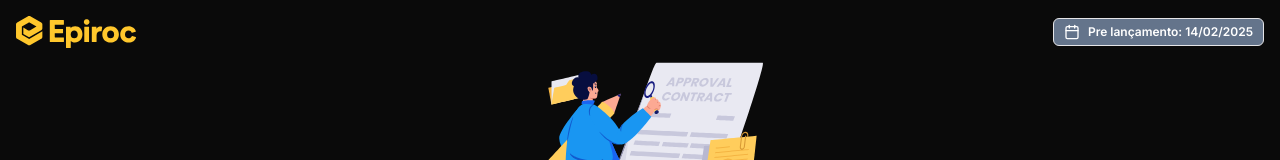
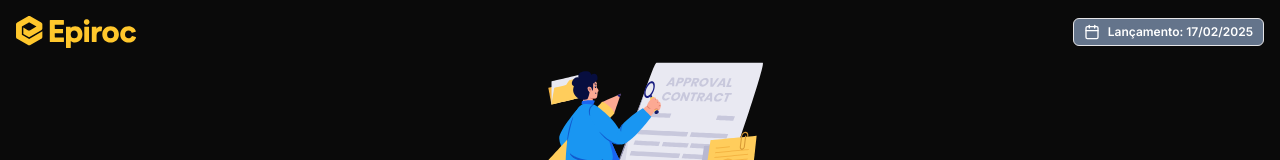
Before and after one commit to uuakee/pp-app, a Next.js app: page /realease in a window 1280 px wide. Shown: the top 160 px of the page. Built offline with nearby package versions, Linux system fonts and the light colour scheme.

Commit message:
update to deposit

```diff
--- a/src/pages/deposit/index.tsx
+++ b/src/pages/deposit/index.tsx
@@ -152,7 +152,7 @@ function Deposit() {
 
                 <Button
                     className="w-full mt-8 bg-brand h-12"
-                    onClick={handleSubmitPreSave}
+                    onClick={handleSubmit}
                 >
                     Efetuar recarga
                 </Button>
--- a/src/pages/realease/index.tsx
+++ b/src/pages/realease/index.tsx
@@ -24,7 +24,7 @@ export default function Release() {
             <div className="flex gap-4 items-center">
                 <Badge variant="outline" className="bg-slate-500 text-white h-7">
                     <Calendar className="w-4 h-4 mr-2" />
-                    Pre lançamento: 14/02/2025
+                    Lançamento: 17/02/2025
                 </Badge>
             </div>
         </div>
```
